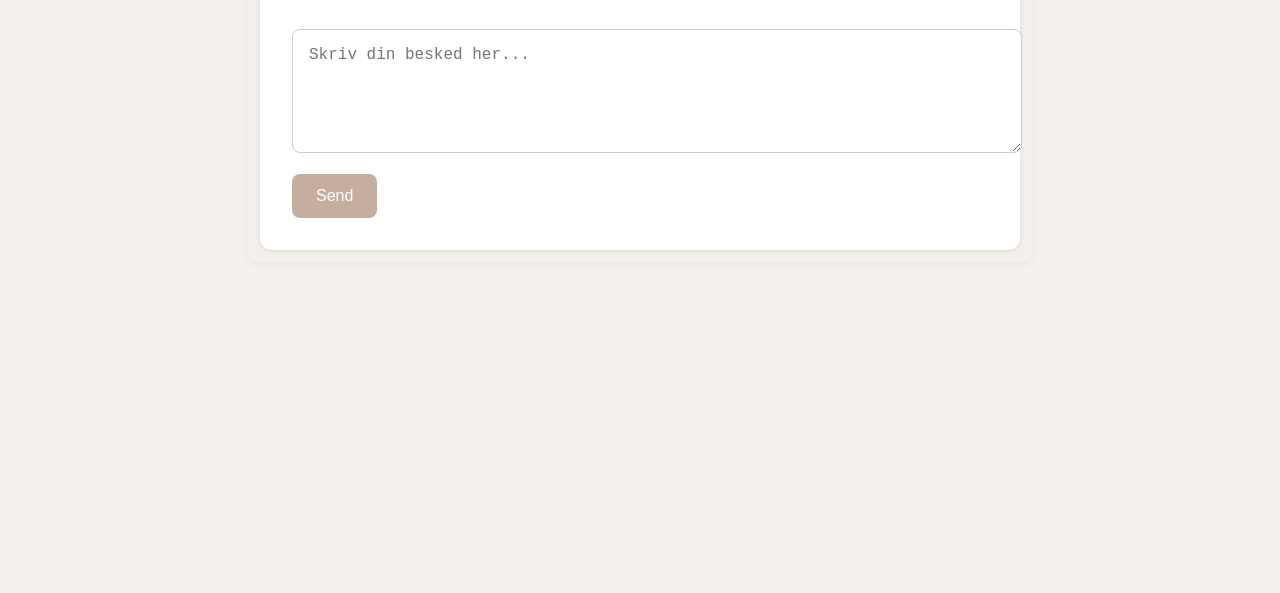
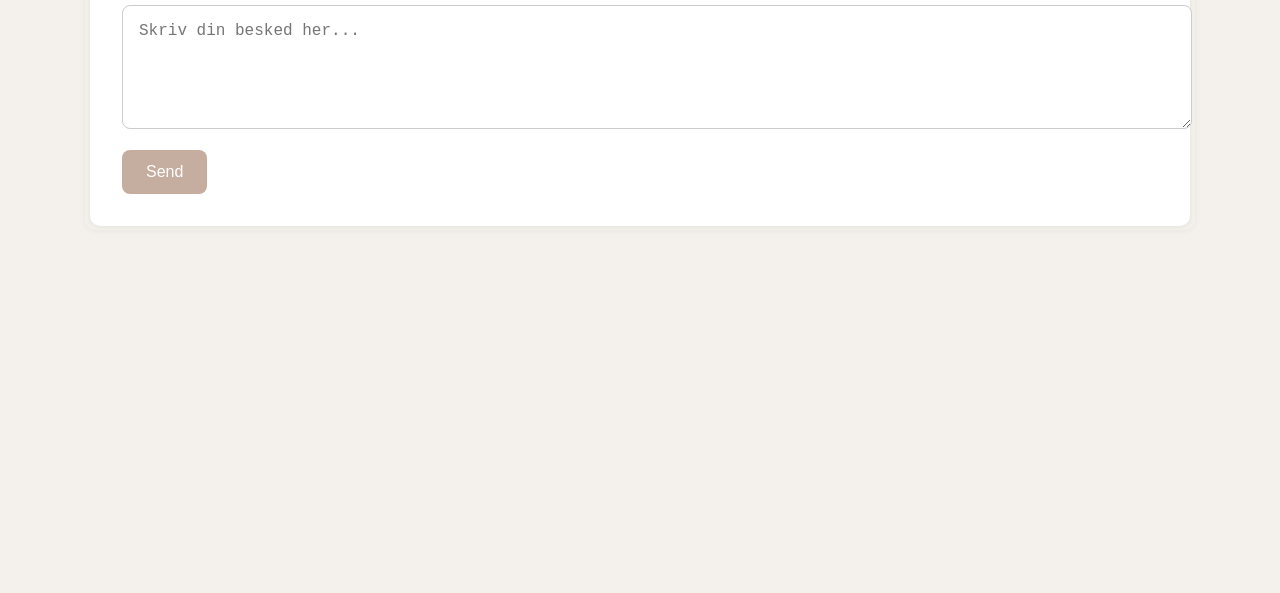
Before and after one commit to erstatmig/AI-erstatmig, a plain HTML site: page index.html in a window 1280 px wide. Shown: the part 207-800 px from the top of the page. Drawn offline with Linux system fonts and the light colour scheme.

Commit message:
Update index.html

```diff
--- a/index.html
+++ b/index.html
@@ -4,7 +4,6 @@
   <meta charset="UTF-8" />
   <meta name="viewport" content="width=device-width, initial-scale=1.0"/>
   <title>AI som din kampfælle</title>
-  <link rel="stylesheet" href="style.css">
   <style>
     body {
       margin: 0;
@@ -16,25 +15,25 @@
     .page-wrapper {
       display: flex;
       justify-content: center;
-      padding: 3rem 1rem;
+      padding: 2rem 1rem;
     }
 
     .content {
       width: 100%;
-      max-width: 760px;
+      max-width: 1100px;
       background: #f3efea;
-      padding: 0.8rem;
-      border-radius: 12px;
-      box-shadow: 0 2px 8px rgba(0, 0, 0, 0.05);
+      padding: 0.3rem;
+      border-radius: 10px;
+      box-shadow: 0 1px 6px rgba(0, 0, 0, 0.05);
     }
 
     .inner-box {
       background: #fff;
-      border-radius: 12px;
+      border-radius: 10px;
       padding: 2rem;
-      max-width: 700px;
-      margin: 0 auto;
-      box-shadow: 0 1px 4px rgba(0,0,0,0.1);
+      width: 100%;
+      box-sizing: border-box;
+      box-shadow: 0 1px 4px rgba(0,0,0,0.06);
     }
 
     h1 {
```
